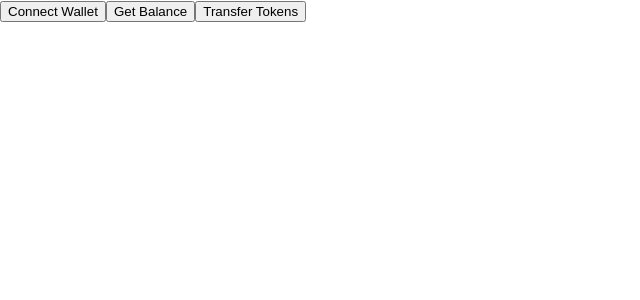
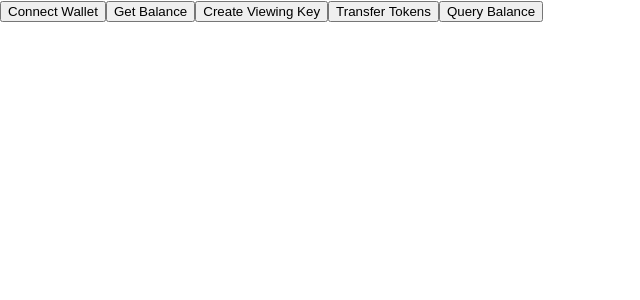
Before and after one commit to writersblockchain/actilist-snip20, a React (Create React App) app in the folder react-actilist-snip20/: page / in a window 1280 px wide. Shown: the top 300 px of the page, without its empty margins (0-640 px from the left). Built offline with nearby package versions, Linux system fonts and the light colour scheme.

Commit message:
sscrt query

```diff
--- a/react-actilist-snip20/src/App.js
+++ b/react-actilist-snip20/src/App.js
@@ -1,5 +1,5 @@
 import "./App.css";
-import { useState } from "react";
+import { cloneElement, useState } from "react";
 import {
   SecretNetworkClient,
   EncryptionUtilsImpl,
@@ -9,13 +9,15 @@ import {
 
 function App() {
   const [myAddress, setMyAddress] = useState("");
+  const [apiKey, setApiKey] = useState("");
   const [secretJs, setSecretJs] = useState(null);
-  const sScrtContractAddress = "secret1umwqjum7f4zmp9alr2kpmq4y5j4hyxlam896r3";
+  const sScrtContractAddress = "secret18vd8fpwxzck93qlwghaj6arh4p7c5n8978vsyg";
   const testAddress = "secret1ap26qrlp8mcq2pg6r47w43l0y8zkqm8a450s03";
 
   async function connectWallet() {
     const chainId = "pulsar-2";
     const LCD_URL = "https://api.pulsar.scrttestnet.com";
+    // const apiKey1 = "api_key_E5u6/bAGLhYeqZzDSBHr3qyRqkq43VPvloConQZXxE8=";
 
     await window.keplr.enable(chainId);
     const keplrOfflineSigner = window.keplr.getOfflineSignerOnlyAmino(chainId);
@@ -44,52 +46,75 @@ function App() {
     console.log(`I have ${Number(amount) / 1e6} SCRT!`);
   };
 
-  let transferTokens = async () => {};
+  let createViewingKey = async () => {
+    const entropy = "Another really random thing";
 
-  // let transferTokens = async () => {
-  //   // Entropy: Secure implementation is left to the client, but it is recommended to use base-64 encoded random bytes and not predictable inputs.
-  //   const entropy = "Another really random thing";
+    let handleMsg = { create_viewing_key: { entropy: entropy } };
+    console.log("Creating viewing key");
+    let tx = await secretJs.tx.compute.executeContract(
+      {
+        sender: testAddress,
+        contract_address: sScrtContractAddress,
+        msg: handleMsg,
+        sent_funds: [], // optional
+      },
+      {
+        gasLimit: 100_000,
+      }
+    );
+    const apiKey = JSON.parse(
+      fromUtf8(MsgExecuteContractResponse.decode(tx.data[0]).data)
+    ).create_viewing_key.key;
 
-  //   let handleMsg = { create_viewing_key: { entropy: entropy } };
-  //   console.log("Creating viewing key");
-  //   let tx = await secretJs.tx.compute.executeContract(
-  //     {
-  //       sender: myAddress,
-  //       contract_address: sScrtContractAddress,
-  //       msg: handleMsg,
-  //       sent_funds: ["1000"], // optional
-  //     },
-  //     {
-  //       gasLimit: 100_000,
-  //     }
-  //   );
+    setApiKey(apiKey);
+    console.log(apiKey);
+  };
 
-  //   // Convert the UTF8 bytes to String, before parsing the JSON for the api key.
-  //   const apiKey = JSON.parse(
-  //     fromUtf8(MsgExecuteContractResponse.decode(tx.data[0]).data)
-  //   ).create_viewing_key.key;
+  let transferTokens = async () => {
+    let handleMsg = {
+      transfer: {
+        owner: myAddress,
+        amount: "100000000",
+        recipient: testAddress,
+      },
+    };
+    console.log("Transferring tokens");
 
-  //   // Query balance with the api key
-  //   const balanceQuery = {
-  //     balance: {
-  //       key: apiKey,
-  //       address: myAddress,
-  //     },
-  //   };
+    let tx = await secretJs.tx.compute.executeContract(
+      {
+        sender: myAddress,
+        contract_address: sScrtContractAddress,
+        msg: handleMsg,
+      },
+      {
+        gasLimit: 100_000,
+      }
+    );
+  };
 
-  //   let balance = await secretJs.query.compute.queryContract({
-  //     contract_address: sScrtContractAddress,
-  //     query: balanceQuery,
-  //   });
+  let query_sScrt_Token_Balance = async () => {
+    const balanceQuery = {
+      balance: {
+        key: apiKey,
+        address: myAddress,
+      },
+    };
 
-  //   console.log("My token balance: ", balance);
-  // };
+    let balance = await secretJs.query.compute.queryContract({
+      contract_address: sScrtContractAddress,
+      query: balanceQuery,
+    });
+
+    console.log("My token balance: ", balance);
+  };
 
   return (
     <div>
       <button onClick={connectWallet}>Connect Wallet</button>
       <button onClick={getBalance}>Get Balance</button>
+      <button onClick={createViewingKey}>Create Viewing Key</button>
       <button onClick={transferTokens}>Transfer Tokens</button>
+      <button onClick={query_sScrt_Token_Balance}>Query Balance</button>
     </div>
   );
 }
```
